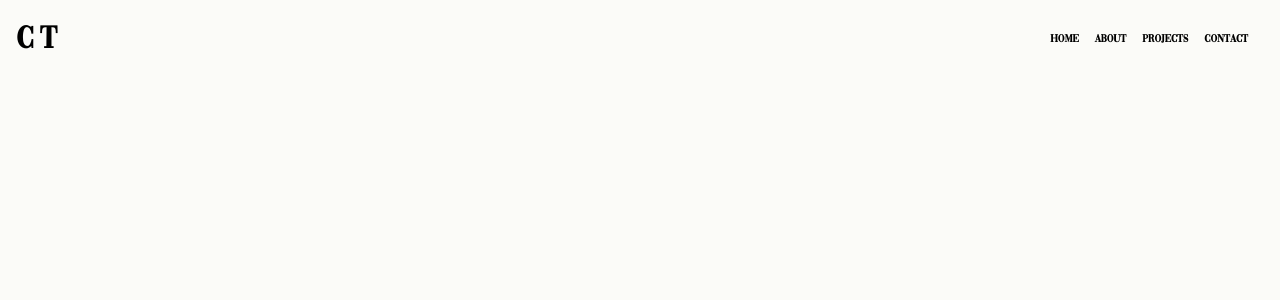
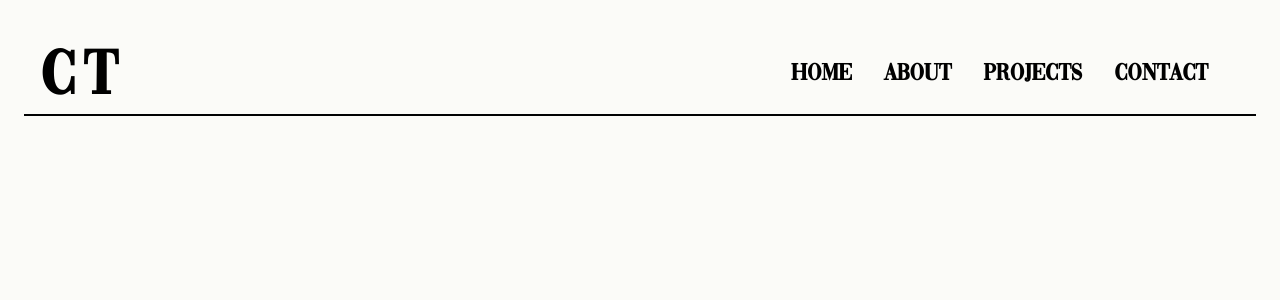
Before and after one commit to chelsiatong/portfolio, a React (Create React App) app: page / in a window 1280 px wide. Shown: the top 300 px of the page. Built offline with nearby package versions, Linux system fonts and the light colour scheme.

Commit message:
completed responsive header

```diff
--- a/src/App.js
+++ b/src/App.js
@@ -1,12 +1,22 @@
 import './App.css';
 import { BrowserRouter, Route, Switch } from 'react-router-dom';
 import Navigation from './components/navigation/navigation';
+import Home from './pages/homepage/homepage';
+import About from './components/about/about';
+import Projects from './components/projects/projects';
+import Contact from './components/contacts/contacts';
 
 function App() {
   return (
-    <div>
-      <Navigation />
-    </div>
+    <BrowserRouter>
+      <Switch>
+        <Navigation />
+        <Route to="/" exact component={Home} />
+        <Route to="/about" component={About} />
+        <Route to="/projects" component={Projects} />
+        <Route to="/contact" component={Contact} />
+      </Switch>
+    </BrowserRouter>
   );
 }
 
--- a/src/components/navigation/navigation.scss
+++ b/src/components/navigation/navigation.scss
@@ -4,25 +4,59 @@
 
 
 .sidebar {
+    border-bottom: 2px solid variables.$Black-Font;
+    margin: 0 1rem;
+
+    @include mixins.tablet {
+        margin: 0 1rem;
+    }
+
+    @include mixins.desktop {
+        margin: 0 1.5rem;
+    }
 
     &__container {
         display: flex;
         justify-content: space-between;
         margin-top: 1rem;
+
+        @include mixins.tablet {
+            margin-top: 1.5rem;
+        }
+
+        @include mixins.desktop {
+            margin-top: 2.5rem;
+
+        }
     }
 
     &__initial {
         margin: 0;
-        padding-left: 1rem;
+        padding-left: 0.5rem;
         padding-top: 0.6rem;
         font-size: 2rem;
         letter-spacing: 6px;
+
+        @include mixins.tablet {
+            font-size: 3rem;
+            padding-left: 1rem;
+        }
+
+        @include mixins.desktop {
+            font-size: 4rem;
+            letter-spacing: 8px;
+        }
     }
 
     &__header {
         display: flex;
         margin-top: 0.4rem;
-        margin-right: 1rem;
+
+        @include mixins.tablet {
+            margin-top: 0;
+            margin-right: 1rem;
+        }
+
     }
 
     &__nav {
@@ -30,6 +64,16 @@
         padding-bottom: 0.3rem;
         font-size: 0.7rem;
 
+        @include mixins.tablet {
+            font-size: 1.2rem;
+            margin-right: 1.2rem;
+        }
+
+        @include mixins.tablet {
+            font-size: 1.5rem;
+            margin-right: 2rem;
+        }
+
         &:hover {
             border-bottom: 2px solid variables.$Black-Font;
         }
```
